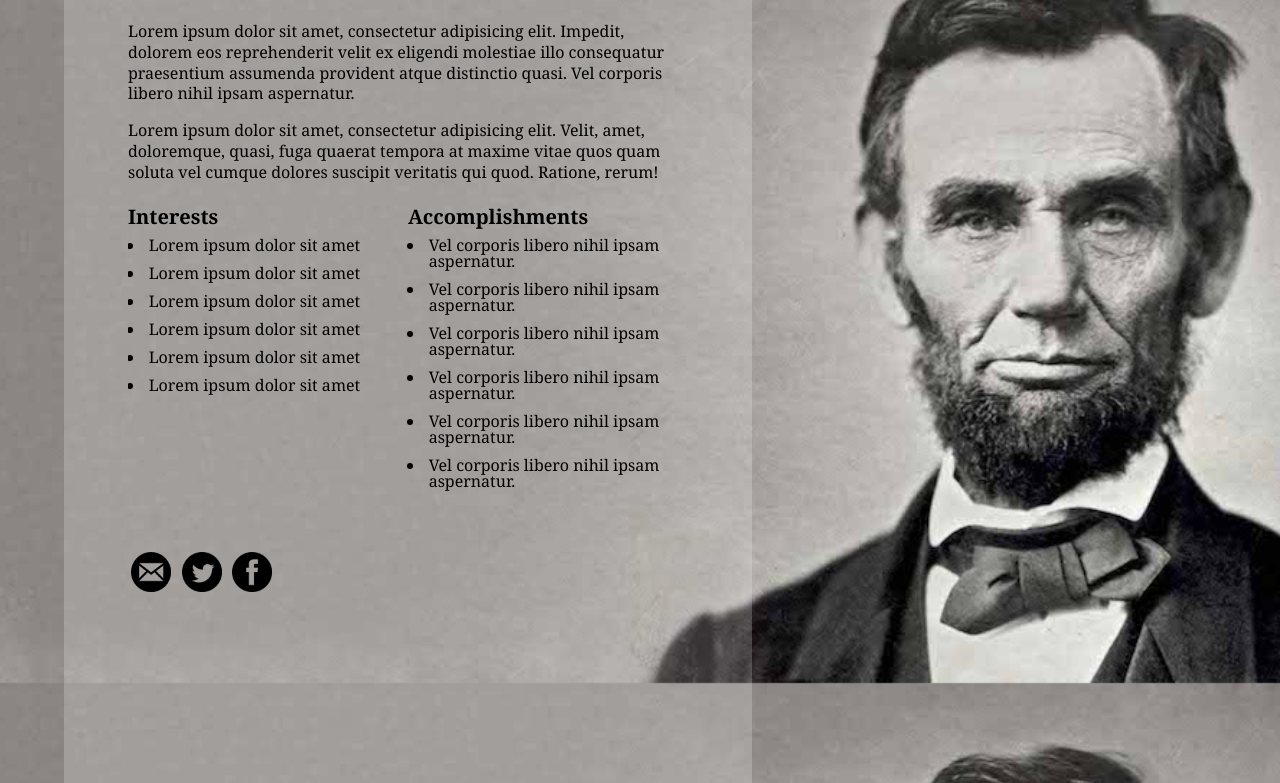
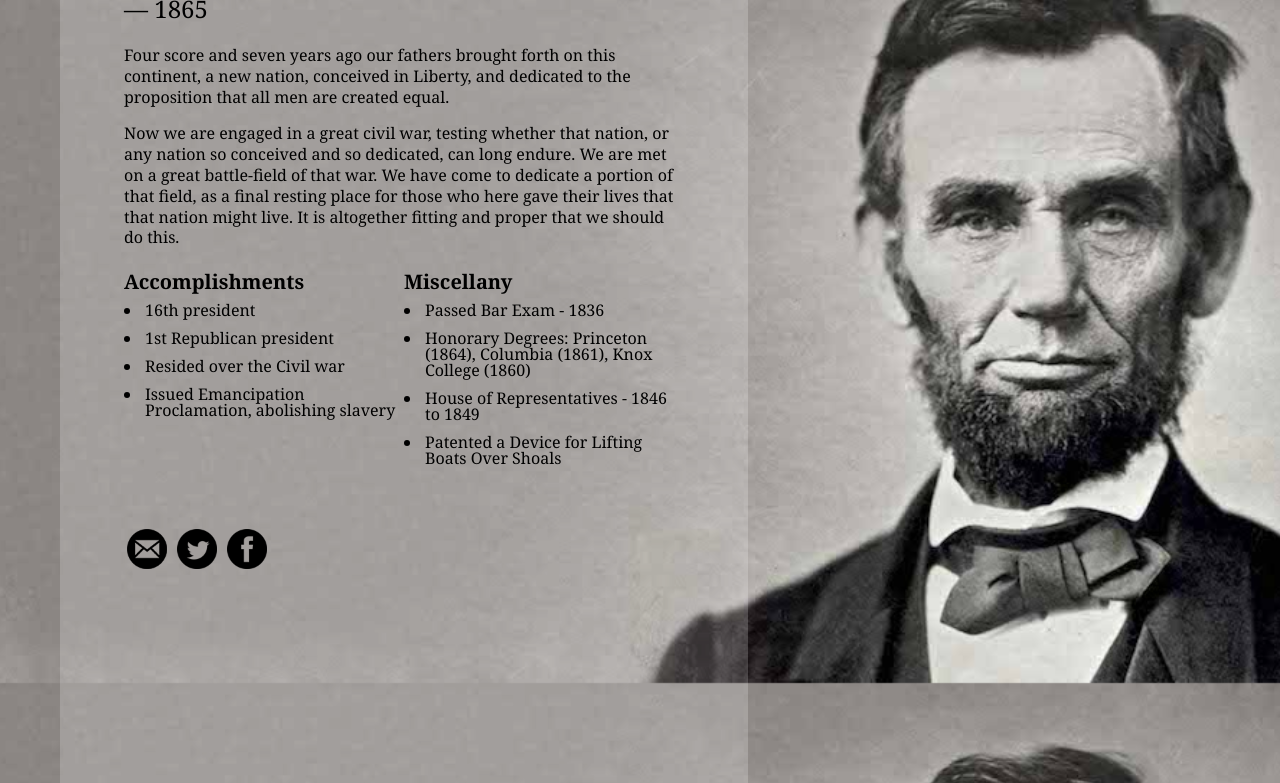
Before and after one commit to thinkful-fewd/abraham-lincoln-profile, a plain HTML site: page index.html in a window 1280 px wide. Shown: the part 117-900 px from the top of the page. Drawn offline with Linux system fonts and the light colour scheme.

Commit message:
live version

```diff
--- a/index.html
+++ b/index.html
@@ -3,51 +3,46 @@
 <head>
   <meta charset="UTF-8">
   <title>Meet Abraham Lincoln</title>
-	<link rel="shortcut icon" href="favicon.ico">
   <link rel="stylesheet" href="reset.css">
   <link rel="stylesheet" href="main.css">
 </head>
 <body>
   <div class="container">
     <h1>Abraham "Honest Abe" Lincoln</h1>
-		<h2>Former President, Lawyer</h2>
+    <h2>President of the United States of America, 1861 — 1865</h2>
     <div class="personal-statement">
-			<p>Lorem ipsum dolor sit amet, consectetur adipisicing elit. Impedit, dolorem eos reprehenderit velit ex eligendi molestiae illo consequatur praesentium assumenda provident atque distinctio quasi. Vel corporis libero nihil ipsam aspernatur.</p>
-			<p>Lorem ipsum dolor sit amet, consectetur adipisicing elit. Velit, amet, doloremque, quasi, fuga quaerat tempora at maxime vitae quos quam soluta vel cumque dolores suscipit veritatis qui quod. Ratione, rerum!</p>
+      <p>Four score and seven years ago our fathers brought forth on this continent, a new nation, conceived in Liberty, and dedicated to the proposition that all men are created equal.</p>
+      <p>Now we are engaged in a great civil war, testing whether that nation, or any nation so conceived and so dedicated, can long endure. We are met on a great battle-field of that war. We have come to dedicate a portion of that field, as a final resting place for those who here gave their lives that that nation might live. It is altogether fitting and proper that we should do this.</p>
     </div>
     <div class="lists">
       <div class="list-box">
-				<h3>Interests</h3>
+        <h3>Accomplishments</h3>
         <ul>
-					<li>Lorem ipsum dolor sit amet</li>
-					<li>Lorem ipsum dolor sit amet</li>
-					<li>Lorem ipsum dolor sit amet</li>
-					<li>Lorem ipsum dolor sit amet</li>
-					<li>Lorem ipsum dolor sit amet</li>
-					<li>Lorem ipsum dolor sit amet</li>
+          <li>16th president</li>
+          <li>1st Republican president</li>
+          <li>Resided over the Civil war</li>
+          <li>Issued Emancipation Proclamation, abolishing slavery</li>
         </ul>
       </div>
       <div class="list-box">
-				<h3>Accomplishments</h3>
+        <h3>Miscellany</h3>
         <ul>
-					<li>Vel corporis libero nihil ipsam aspernatur.</li>
-					<li>Vel corporis libero nihil ipsam aspernatur.</li>
-					<li>Vel corporis libero nihil ipsam aspernatur.</li>
-					<li>Vel corporis libero nihil ipsam aspernatur.</li>
-					<li>Vel corporis libero nihil ipsam aspernatur.</li>
-					<li>Vel corporis libero nihil ipsam aspernatur.</li>
+          <li>Passed Bar Exam - 1836</li>
+          <li>Honorary Degrees: Princeton (1864), Columbia (1861), Knox College (1860)</li>
+          <li>House of Representatives - 1846 to 1849</li>
+          <li>Patented a Device for Lifting Boats Over Shoals</li>
         </ul>
       </div>
     </div>
     <ul class="contact">
       <li>
-				<a href="mailto:abrahamlincoln@mailinator.com" target="_blank"><div class="icon email"></div></a>
+        <a href="mailto:abrahamlincoln@mailinator.com" target="_blank" class="icon email"></a>
       </li>
       <li>
-				<a href="https://twitter.com/ALPLM" target="_blank"><div class="icon twitter"></div></a>
+        <a href="https://twitter.com/ALPLM" target="_blank" class="icon twitter"></a>
       </li>
       <li>
-				<a href="https://www.facebook.com/PresidentLincoln" target="_blank"><div class="icon facebook"></div></a>
+        <a href="https://www.facebook.com/PresidentLincoln" target="_blank" class="icon facebook"></a>
       </li>
     </ul>
   </div>
--- a/main.css
+++ b/main.css
@@ -8,43 +8,36 @@ body {
   color: black;
 }
 
-
 h1 {
   font-weight: 800;
-	font-size: 2em;
-	margin-bottom: .25em;
+  font-size: 32px;
+  margin-bottom: 8px;
 }
 
 h2 {
-	font-size: 1.5em;
-}
-
-h3 {
-	font-size: 1.25em;
-	margin-bottom: 0.5em;
-	font-weight: 600;
-}
-
-p {
-	line-height: 1.3;
-	margin: 1em 0;
+  font-size: 24px;
 }
 
 .container {
-	margin-left: 4em;
-	padding: 50px 4em;
   background-color: rgba(255, 255, 255, 0.20);
-  width: 35em;
+  margin-left: 60px;
+  padding: 50px 64px;
+  width: 560px;
   min-height: 800px;
 }
 
 .personal-statement {
-	margin-top: 1.5em;
-	margin-bottom: 1.5em;
+  margin-top: 24px;
+  margin-bottom: 24px;
+}
+
+.personal-statement p {
+  line-height: 1.3;
+  margin: 16px 0;
 }
 
 .lists {
-	margin-bottom: 3em;
+  margin-bottom: 48px;
   overflow:hidden;
 }
 
@@ -53,33 +46,29 @@ p {
   width: 50%;
 }
 
+.list-box h3 {
+  font-size: 20px;
+  margin-bottom: 10px;
+  font-weight: 600;
+}
+
 .list-box ul {
-	padding-left: 1.09em;
+  padding-left: 18px;
   list-style: disc outside none;
 }
 
 .list-box ul li {
-	padding-left: .2em;
-	margin-bottom: .75em;
+  padding-left: 3px;
+  margin-bottom: 12px;
 }
 
 ul.contact {
-	overflow: hidden;
-	list-style-type: none;
-	clear: both;
-	padding: 0;
+  list-style: none;
 }
 
 ul.contact li {
   display:inline-block;
 }
-
-.icon {
-	width: 40px;
-	height: 40px;
-	margin: 0.2em;
-}
-
 
 .email {
   background: url('images/email.png') no-repeat center center;
@@ -93,7 +82,11 @@ ul.contact li {
   background: url('images/twitter.png') no-repeat center center;
 }
 
-.email, .facebook, .twitter {
+.icon {
+  display: block;
+  width: 40px;
+  height: 40px;
+  margin: 3px;
   background-size: cover;
   -webkit-background-size: cover;
   -moz-background-size: cover;
```
Lines whose indentation alone changed are shown as unchanged.
